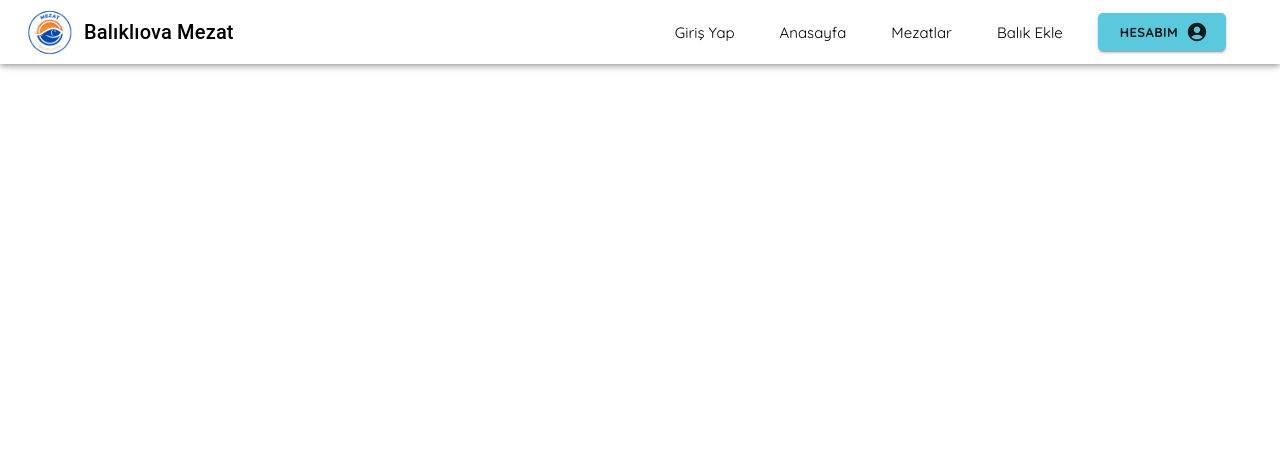
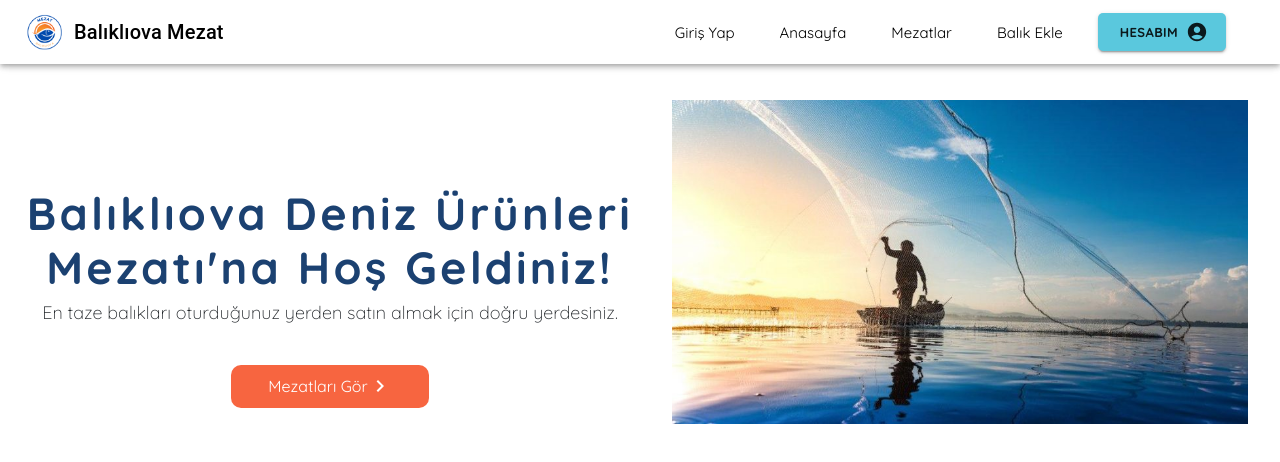
Before and after one commit to ilaydaozel/Online-Fish-Auction, a React (Create React App) app: page / in a window 1280 px wide. Shown: the top 462 px of the page. Built offline with nearby package versions, Linux system fonts and the light colour scheme.

Commit message:
add homepage

```diff
--- /dev/null
+++ b/src/components/HomeContent.jsx
@@ -0,0 +1,92 @@
+import styled from "styled-components";
+import React from 'react';
+import ChevronRightIcon from '@mui/icons-material/ChevronRight';
+import FisherPhoto from '../images/fisher.jpg';
+
+
+const Container=styled.div`
+    display: flex;
+    margin-top: 100px;
+`;
+
+const Left =styled.div`
+    width: 50%;
+    display: flex;
+    flex-direction: column;
+    align-items: center;
+    justify-content: space-around;
+    padding: 0 0 0 20px;
+`;
+
+const Right =styled.div`
+    width: 50%;
+    display: flex;
+    align-items: center;
+    justify-content: center;
+`;
+
+
+const Title = styled.h1`
+    font-size: 45px;
+    font-weight: 700;
+    color: #1b4171;
+    text-align: center;
+    margin-top: 70px;
+    letter-spacing: .2rem;
+`;
+
+const Description = styled.h5`
+    font-weight: 300;
+    font-size: 18px;
+    color: "black";
+    text-align: center;
+
+`;
+
+
+const Image = styled.img`
+    width: 90%;
+
+`;
+
+const Button = styled.button`
+    display: flex;
+    align-items: center;
+    justify-content: center;
+    background-color: #F76540;
+    border: none;
+    color: white;
+    padding: 1.5% 6%;
+    text-align: center;
+    text-decoration: none;
+    font-size: 16px;
+    font-weight: 30px;
+    border-radius: 10px;
+    &:hover {
+        background-color:#5ac8dd;}
+`;
+
+
+const Content = styled.div``
+
+
+const HomeContent = () => {
+  return (
+    <Container>
+    <Left>
+        <Content>
+        <Title>Balıklıova Deniz Ürünleri Mezatı'na Hoş Geldiniz!</Title>
+        <Description>En taze balıkları oturduğunuz yerden satın almak için doğru yerdesiniz.</Description>
+        </Content>
+        <Button>Mezatları Gör <ChevronRightIcon/></Button>
+    </Left>
+
+    <Right>
+        <Image src={FisherPhoto}/>
+    </Right>
+    </Container>
+
+  )
+}
+
+export default HomeContent
--- a/src/components/Navbar.jsx
+++ b/src/components/Navbar.jsx
@@ -60,7 +60,7 @@ const Left= styled.div`
     cursor: pointer;
 `
 const LogoImage = styled.img`
-    max-width: 50px;
+    max-width: 40px;
     margin-right: 10px;
 `
 const Right = styled.div`
--- a/src/pages/Home.jsx
+++ b/src/pages/Home.jsx
@@ -1,10 +1,12 @@
 import React from 'react'
 import Navbar from '../components/Navbar'
+import HomeContent from '../components/HomeContent'
 
 const Home = () => {
   return (
     <div>
       <Navbar />
+      <HomeContent />
     </div>
   )
 }
--- a/src/pages/Login.jsx
+++ b/src/pages/Login.jsx
@@ -26,7 +26,6 @@ const Left =styled.div`
     display: flex;
     flex-direction: column;
     align-items: center;
-    justify-content: center;
 `;
 
 const Right =styled.div`
@@ -41,7 +40,7 @@ const LogoImage = styled.img`
     margin: 20px auto 0;
 
 `
-const Title = styled.h2`
+const Title = styled.h1`
     font-weight: 700;
     color: #1b4171;
     text-align: center;
```
Also changed, not shown: src/images/fisher.jpg (added).
